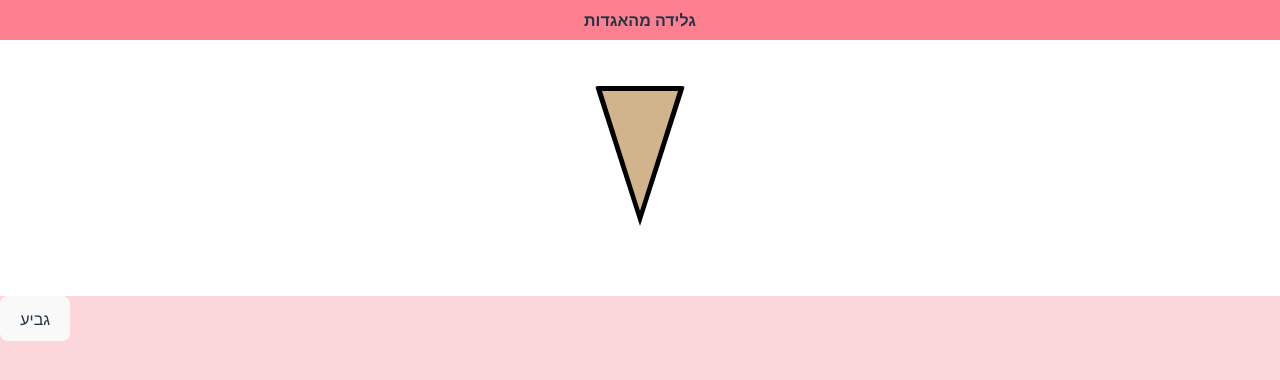
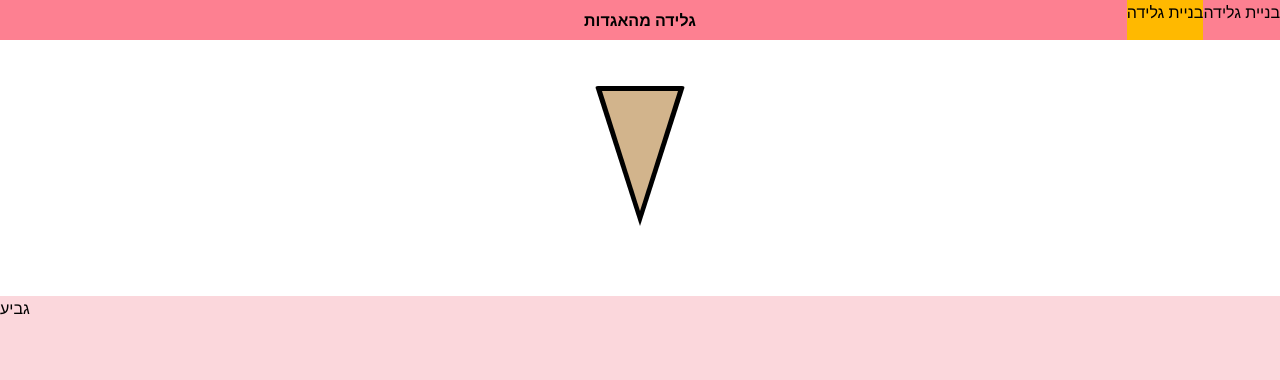
Before and after one commit to drorsoft/react-course, a React (Vite) app: page / in a window 1280 px wide. Shown: the top 380 px of the page. Built offline with nearby package versions, Linux system fonts and the light colour scheme.

Commit message:
added an ice cream button

```diff
--- a/src/components/AppHeader.tsx
+++ b/src/components/AppHeader.tsx
@@ -1,7 +1,11 @@
 export function AppHeader() {
-    return (<nav className="flex flex-row justify-center bg-background-accent">
+    return (<nav className="relative flex flex-row justify-center bg-background-accent">
         <h1 className=
             " m-0 text-small rounded p-2  font-bold"
         > גלידה מהאגדות</h1>
+        <div id="nav-buttons-container" className="absolute right-0 h-full flex flex-row">
+            <a href="#home" className="bg-amber-400 h-full">בניית גלידה</a>
+            <a href="#home" >בניית גלידה</a>
+        </div>
     </nav>)
 }
--- a/src/index.css
+++ b/src/index.css
@@ -3,56 +3,10 @@
   line-height: 1.5;
   font-weight: 400;
 
-  color-scheme: light dark;
-  color: rgba(255, 255, 255, 0.87);
-  background-color: #242424;
+
 
   font-synthesis: none;
   text-rendering: optimizeLegibility;
   -webkit-font-smoothing: antialiased;
   -moz-osx-font-smoothing: grayscale;
 }
-
-a {
-  font-weight: 500;
-  color: #646cff;
-  text-decoration: inherit;
-}
-a:hover {
-  color: #535bf2;
-}
-
-
-
-
-button {
-  border-radius: 8px;
-  border: 1px solid transparent;
-  padding: 0.6em 1.2em;
-  font-size: 1em;
-  font-weight: 500;
-  font-family: inherit;
-  background-color: #1a1a1a;
-  cursor: pointer;
-  transition: border-color 0.25s;
-}
-button:hover {
-  border-color: #646cff;
-}
-button:focus,
-button:focus-visible {
-  outline: 4px auto -webkit-focus-ring-color;
-}
-
-@media (prefers-color-scheme: light) {
-  :root {
-    color: #213547;
-    background-color: #ffffff;
-  }
-  a:hover {
-    color: #747bff;
-  }
-  button {
-    background-color: #f9f9f9;
-  }
-}
--- a/src/layout/AppLayout.jsx
+++ /dev/null
@@ -1,4 +0,0 @@
-export const AppLayout = () => {
-    return (
-        <div className="w-screen h-screen"></div>)
-};
```
